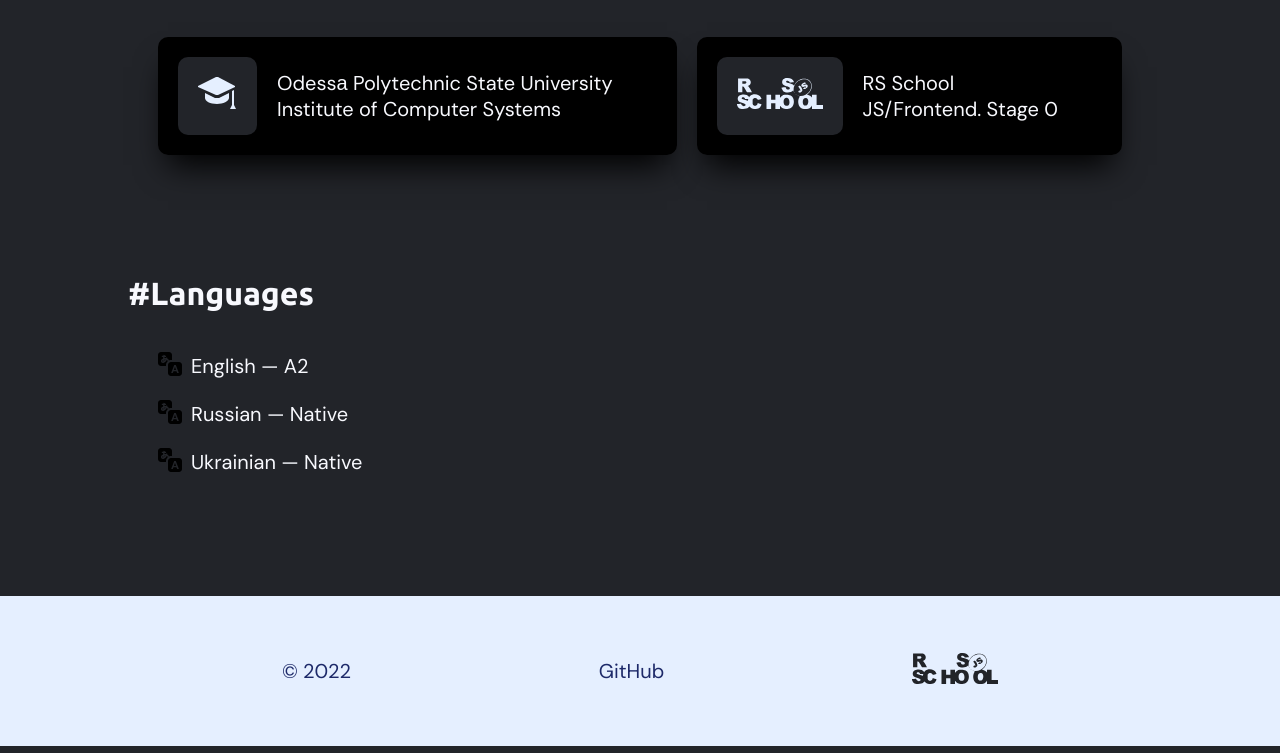
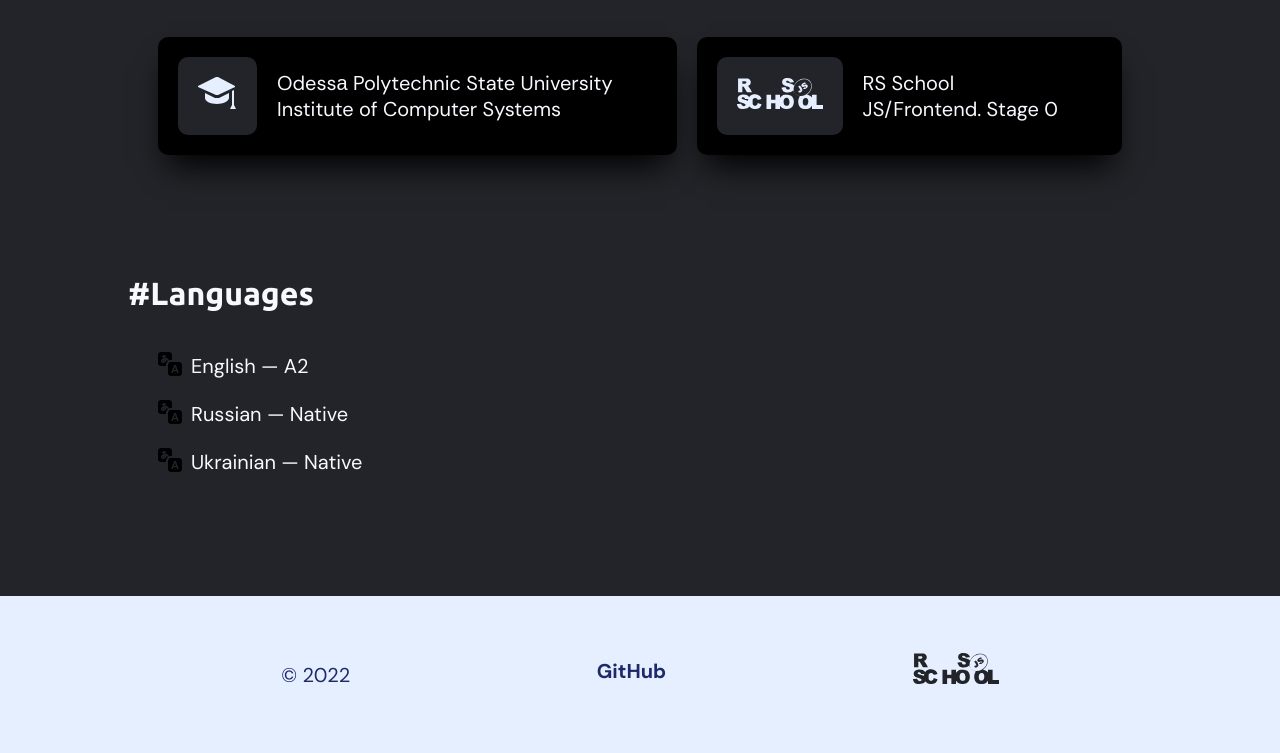
Before and after one commit to GetFull/rsschool-cv, a plain HTML site: page index.html in a window 1280 px wide. Shown: the part 2170-2923 px from the top of the page. Drawn offline with Linux system fonts and the light colour scheme.

Commit message:
fix: footer liks display

```diff
--- a/style.css
+++ b/style.css
@@ -617,9 +617,13 @@ code.hljs {
 }
 
 .footer a {
+  display: block;
   color: var(--text-alt);
   text-decoration: none;
   transition: 0.5s;
+  padding-bottom: 5px;
+  font-weight: bold;
+  border-bottom: 2px solid transparent;
 }
 
 .footer svg {
```
